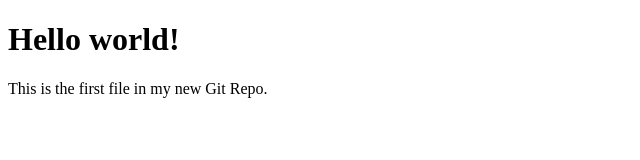
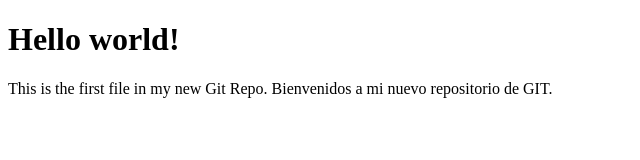
Before and after one commit to CarlosVillegasArce/PruebaGit, a plain HTML site: page index.html in a window 1280 px wide. Shown: the whole page, without its empty margins (0-640 px from the left). Drawn offline with Linux system fonts and the light colour scheme.

Commit message:
Segunda Version

```diff
--- a/index.html
+++ b/index.html
@@ -6,7 +6,9 @@
 <body>
 
 <h1>Hello world!</h1>
-<p>This is the first file in my new Git Repo.</p>
+<p>This is the first file in my new Git Repo.
+    Bienvenidos a mi nuevo repositorio de GIT.
+</p>
 
 </body>
 </html>
```
